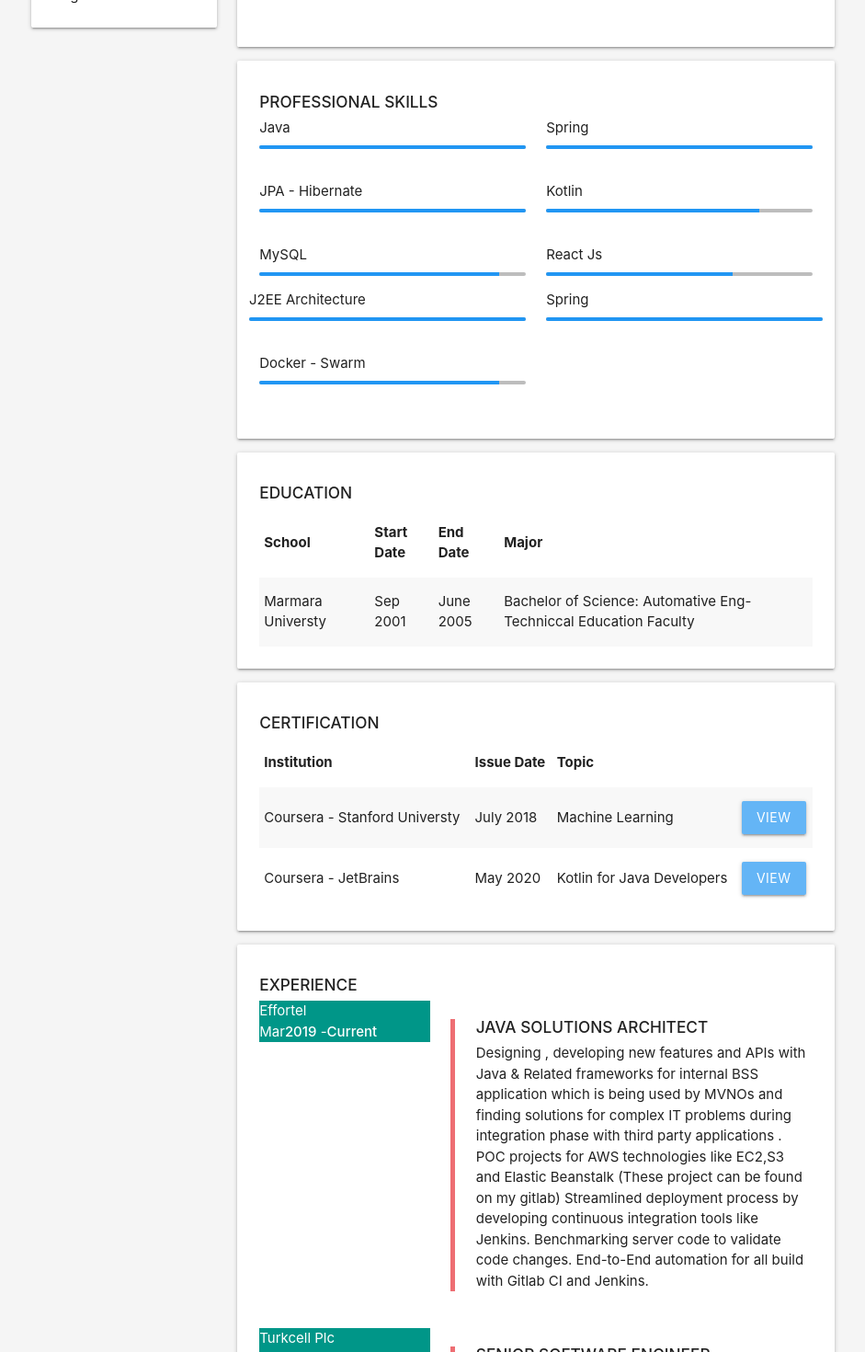
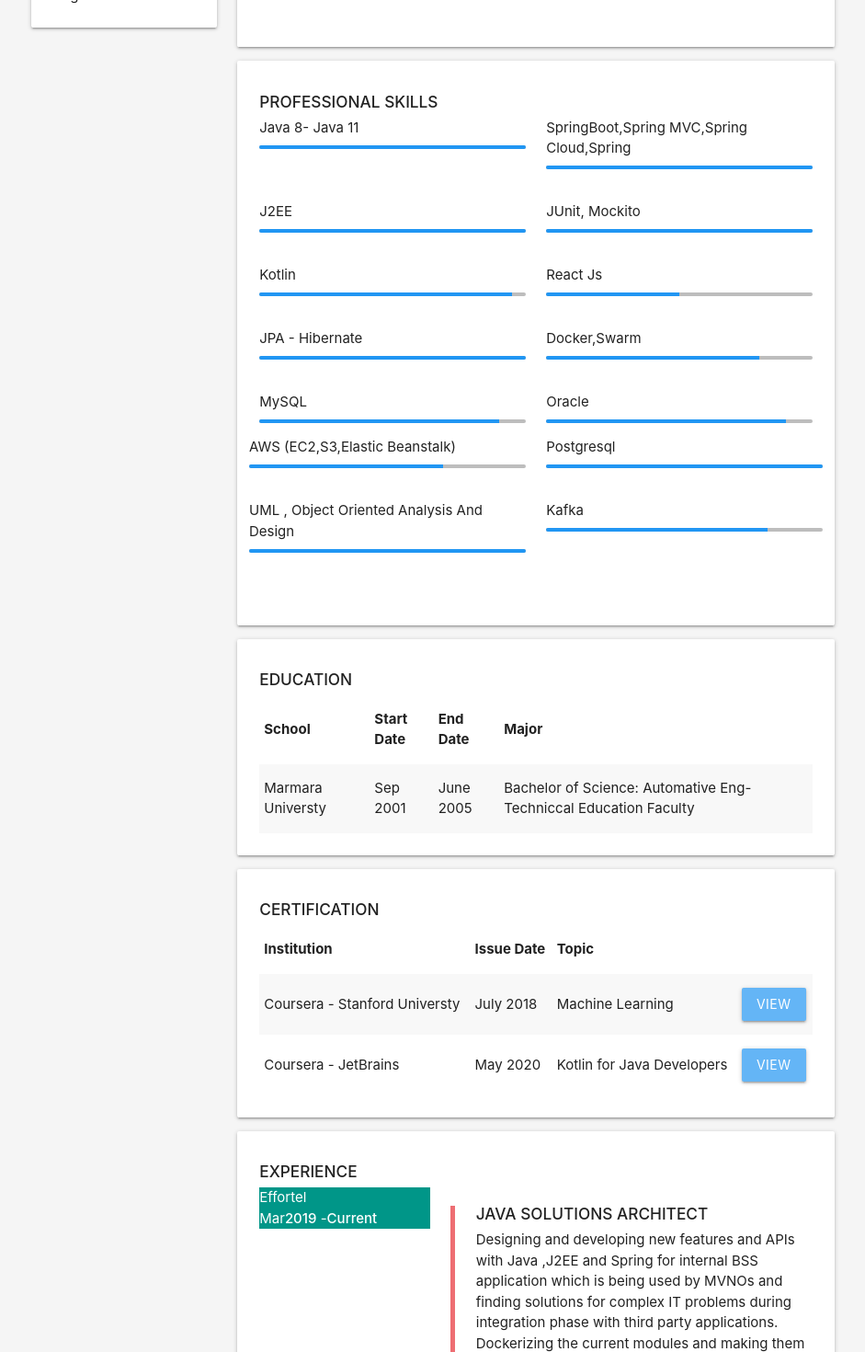
Before and after one commit to tmustafad/turkmencv, a React (Create React App) app: page / in a window 1280 px wide. Shown: the part 440-1910 px from the top of the page at 92% size, without its empty margins (169-1110 px from the left). Built offline with nearby package versions, Linux system fonts and the light colour scheme.

Commit message:
usual improvements on look-and-feel

```diff
--- a/package.json
+++ b/package.json
@@ -6,9 +6,12 @@
     "@testing-library/jest-dom": "^4.2.4",
     "@testing-library/react": "^9.3.2",
     "@testing-library/user-event": "^7.1.2",
+    "bootstrap": "^4.5.0",
     "materialize-css": "^1.0.0-rc.2",
     "react": "^16.13.1",
+    "react-bootstrap": "^1.0.1",
     "react-dom": "^16.13.1",
+    "react-mailto": "^0.4.0",
     "react-router-dom": "^5.2.0",
     "react-router-hash-link": "^1.2.2",
     "react-scripts": "3.4.1"
--- a/src/components/About.js
+++ b/src/components/About.js
@@ -1,5 +1,4 @@
 import React, { Component } from "react";
-
 export default class About extends Component {
   render() {
     return (
@@ -10,12 +9,11 @@ export default class About extends Component {
               <strong>ABOUT ME</strong>
             </h6>
             <p className="grey-text">
-              Software Engineer who precisely executes development projects from
-              concept to delivery. Highly skilled software development
-              professional bringing more than 10 years in software design,
-              development and integration. Advanced knowledge of Java and
-              related frameworks and tools like Spring ,Spring Boot,
-              JPA,Hibernate,Docker,Jenkins, Kafka, J2EE.
+              Experienced Software Engineer with over 10 years of experience in
+              Software Development. Excellent reputation for resolving problems,
+              improving customer satisfaction and highly effective at developing
+              new programs and fixing problems with existing systems. Proficient
+              in Java ,Kotlin,JavaScript and Agile/Scrum methodology.
             </p>
           </div>
           <div className="card-action">
@@ -28,7 +26,8 @@ export default class About extends Component {
                   <strong>Address:</strong> Istanbul / Turkey
                 </p>
                 <p>
-                  <strong>Email:</strong> tmustafad@gmail.com
+                  <strong>Email:</strong>
+                  <a href="mailto:tmustafad@gmail.com"> tmustafad@gmail.com</a>
                 </p>
                 <p>
                   <strong>Phone:</strong> +905304975644
@@ -36,10 +35,10 @@ export default class About extends Component {
               </div>
               <div className="col xl6 l6 m6 s12">
                 <p>
-                  <strong>Main Language</strong> - English
+                  <strong>Main Language</strong> - Turkish
                 </p>
                 <p>
-                  <strong>Second Language</strong> - Turkish
+                  <strong>Second Language</strong> - English
                 </p>
               </div>
             </div>
--- a/src/components/Experience.js
+++ b/src/components/Experience.js
@@ -9,6 +9,7 @@ export default class Experience extends Component {
             <h6>
               <strong>EXPERIENCE</strong>
             </h6>
+
             <div className="row mt-top">
               <div className="col xl4 l4 m6 s12">
                 <p className="teal year_exp white-text">Effortel</p>
@@ -23,20 +24,27 @@ export default class Experience extends Component {
                     <strong>JAVA SOLUTIONS ARCHITECT</strong>
                   </h6>
                   <p>
-                    Designing , developing new features and APIs with Java &
-                    Related frameworks for internal BSS application which is
-                    being used by MVNOs and finding solutions for complex IT
-                    problems during integration phase with third party
-                    applications . POC projects for AWS technologies like EC2,S3
-                    and Elastic Beanstalk (These project can be found on my
-                    gitlab) Streamlined deployment process by developing
-                    continuous integration tools like Jenkins. Benchmarking
-                    server code to validate code changes. End-to-End automation
-                    for all build with Gitlab CI and Jenkins.
+                    Designing and developing new features and APIs with Java
+                    ,J2EE and Spring for internal BSS application which is being
+                    used by MVNOs and finding solutions for complex IT problems
+                    during integration phase with third party applications.
+                    <br></br>
+                    Dockerizing the current modules and making them work in
+                    harmony through a custom api gateway POC projects for AWS
+                    technologies like EC2,S3 and Elastic Beanstalk (These
+                    project can be found in gitlab) . <br></br>Streamlined
+                    deployment process by developing continuous integration
+                    tools like Jenkins Benchmarking server code to validate code
+                    changes.<br></br>
+                    End-to-End automation for all build with Gitlab CI and
+                    Jenkins Building a service layer for migrating new
+                    customer's data and making adjustments to it in order to
+                    comply with the current database.
                   </p>
                 </blockquote>
               </div>
             </div>
+
             <div className="row mt-top">
               <div className="col xl4 l4 m6 s12">
                 <p className="teal year_exp white-text">Turkcell Plc</p>
@@ -55,34 +63,26 @@ export default class Experience extends Component {
                     I took part in developing J2EE based application frameworks
                     including authorization, authentication, session management,
                     logging, application management, interface customization,
-                    auditing, etc. Designed and applied user interface
+                    auditing, etc.<br></br> Designed and applied user interface
                     frameworks and reusable components on Java based web
-                    technologies such as JSF. I both used core JDBC and JPA for
+                    technologies such as JSF, I both used core JDBC and JPA for
                     interacting with relational databases such as Oracle,MySQL.
+                    <br></br>
                     Our Java applications are running on Oracle Weblogic App
-                    Server . For some applications we used Tomcat Servlet
-                    Container. Converting legacy SOA application to a
-                    Microservices based applications , as a design decision this
-                    conversion is achieved through Springboot apps where they
-                    communicate through a custom api gateway. Design and the
-                    development of a rest api by using spring MVC and Spring
-                    Boot, this api is called through an UI which is developed
-                    with Angular. This API is doing basic CRUD operations.
-                    Converting the code base from Java7 to Java8. This contains
-                    analyzing the code and inspect where we can get the
-                    advantages of new Java features such as functional
-                    interfaces,stream api etc. Junit is used for simple TTD .
-                    Whoever writes a piece of code ,he or she definetly writes
-                    the tests of it. For simulating the service calls , we are
-                    using both mockito and an internal test api. This test api
-                    is developed by us. Most used technologies : Java 6,Java 8,
-                    Hibernate 4.x, JPA, Spring 4.x, Axis, Spring WS, Spring MVC,
-                    Spring Restful, Spring Batch, Spring Roo, JSON, JAXB, XML,
-                    JSF, PL/SQL,Primefaces,Spring
-                    Boot,Junit,Mockito,Docker,Jenkins Tools were used : Eclipse
-                    IntelliJ GIT SVN. Weblogic 9.2 / 10.x and Tomcat 6/7 as
-                    application server. Maven and Ant both used as build tool.
-                    SOAP UI. Oracle Design Studio 7.x JREBEL
+                    Server For some applications we used Tomcat Servlet
+                    Container.<br></br> Converting legacy SOA application into
+                    Microservices , as a design decision this conversion is
+                    achieved through small Spring Boot modules where they
+                    communicate through a custom api gateway.<br></br> Design
+                    and the development of a rest api by using spring MVC and
+                    Spring Boot, this api is called through an UI which is
+                    developed with Angular .<br></br>This API is doing basic
+                    CRUD operations Converting the code base from Java7 to
+                    Java8.<br></br>This contains analyzing the code and inspect
+                    where we can get the advantages of new Java features such as
+                    functional interfaces,stream api etc.
+                    <br></br> Junit is used for simple TTD For simulating the
+                    service calls , Mockito and an internal test api is used
                   </p>
                 </blockquote>
               </div>
--- a/src/components/Skills.js
+++ b/src/components/Skills.js
@@ -11,7 +11,7 @@ export default class Skills extends Component {
             </h6>
             <div className="row mt-top">
               <div className="col s6">
-                <p>Java</p>
+                <p>Java 8- Java 11</p>
                 <div className="progress grey lighten-1">
                   <div
                     className="determinate blue"
@@ -20,7 +20,7 @@ export default class Skills extends Component {
                 </div>
               </div>
               <div className="col s6">
-                <p>Spring</p>
+                <p>SpringBoot,Spring MVC,Spring Cloud,Spring</p>
                 <div className="progress grey lighten-1">
                   <div
                     className="determinate blue"
@@ -29,6 +29,49 @@ export default class Skills extends Component {
                 </div>
               </div>
             </div>
+
+            <div className="row mt-top">
+              <div className="col s6">
+                <p>J2EE</p>
+                <div className="progress grey lighten-1">
+                  <div
+                    className="determinate blue"
+                    style={{ width: "100%" }}
+                  ></div>
+                </div>
+              </div>
+              <div className="col s6">
+                <p>JUnit, Mockito</p>
+                <div className="progress grey lighten-1">
+                  <div
+                    className="determinate blue"
+                    style={{ width: "100%" }}
+                  ></div>
+                </div>
+              </div>
+            </div>
+
+            <div className="row mt-top">
+              <div className="col s6">
+                <p>Kotlin</p>
+                <div className="progress grey lighten-1">
+                  <div
+                    className="determinate blue"
+                    style={{ width: "95%" }}
+                  ></div>
+                </div>
+              </div>
+              <div className="col s6">
+                <p>React Js</p>
+                <div className="progress grey lighten-1">
+                  <div
+                    className="determinate blue"
+                    style={{ width: "50%" }}
+                  ></div>
+                </div>
+              </div>
+            </div>
+
             <div className="row">
               <div className="col s6">
                 <p>JPA - Hibernate</p>
@@ -40,7 +83,7 @@ export default class Skills extends Component {
                 </div>
               </div>
               <div className="col s6">
-                <p>Kotlin</p>
+                <p>Docker,Swarm</p>
                 <div className="progress grey lighten-1">
                   <div
                     className="determinate blue"
@@ -61,26 +104,27 @@ export default class Skills extends Component {
                 </div>
               </div>
               <div className="col s6">
-                <p>React Js</p>
+                <p>Oracle</p>
                 <div className="progress grey lighten-1">
                   <div
                     className="determinate blue"
-                    style={{ width: "70%" }}
+                    style={{ width: "90%" }}
                   ></div>
                 </div>
               </div>
+
               <div className="row">
                 <div className="col s6">
-                  <p>J2EE Architecture</p>
+                  <p>AWS (EC2,S3,Elastic Beanstalk)</p>
                   <div className="progress grey lighten-1">
                     <div
                       className="determinate blue"
-                      style={{ width: "100%" }}
+                      style={{ width: "70%" }}
                     ></div>
                   </div>
                 </div>
                 <div className="col s6">
-                  <p>Spring</p>
+                  <p>Postgresql</p>
                   <div className="progress grey lighten-1">
                     <div
                       className="determinate blue"
@@ -90,13 +134,24 @@ export default class Skills extends Component {
                 </div>
               </div>
 
-              <div className="col s6">
-                <p>Docker - Swarm</p>
-                <div className="progress grey lighten-1">
-                  <div
-                    className="determinate blue"
-                    style={{ width: "90%" }}
-                  ></div>
+              <div className="row">
+                <div className="col s6">
+                  <p>UML , Object Oriented Analysis And Design</p>
+                  <div className="progress grey lighten-1">
+                    <div
+                      className="determinate blue"
+                      style={{ width: "100%" }}
+                    ></div>
+                  </div>
+                </div>
+                <div className="col s6">
+                  <p>Kafka</p>
+                  <div className="progress grey lighten-1">
+                    <div
+                      className="determinate blue"
+                      style={{ width: "80%" }}
+                    ></div>
+                  </div>
                 </div>
               </div>
             </div>
```
Also changed, not shown: 1 other file (tests, documents, lock files or other folders).
